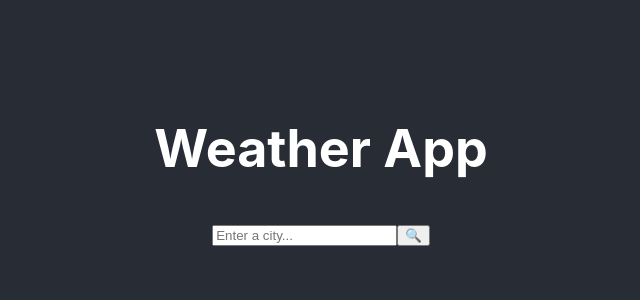
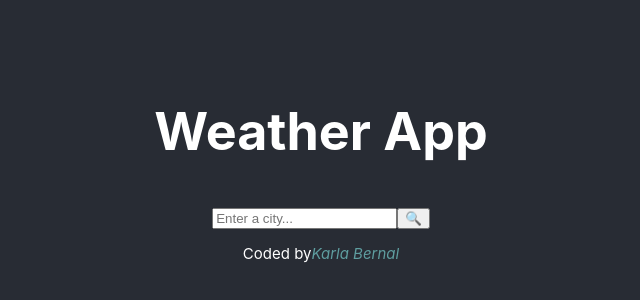
Before and after one commit to kbernal96/weather-react-app, a React (Create React App) app: page / in a window 1280 px wide. Shown: the part 236-536 px from the top of the page, without its empty margins (319-959 px from the left). Built offline with nearby package versions, Linux system fonts and the light colour scheme.

Commit message:
added footer and some css

```diff
--- a/src/App.css
+++ b/src/App.css
@@ -10,9 +10,15 @@
   color: white;
 }
 
-.App-logo {
-  height: 40vmin;
-  pointer-events: none;
+footer {
+  margin-top: 1em;
+  font-size: 15px;
+}
+
+.coder {
+  font-style: italic;
+  color:cadetblue;
+  text-decoration: none;
 }
 
 @media (prefers-reduced-motion: no-preference) {
--- a/src/App.js
+++ b/src/App.js
@@ -6,6 +6,10 @@ function App() {
     <div className="App">
       <h1>Weather App</h1>
       <SearchEngine />
+      <footer>
+        Coded by
+        <a className="coder" href="https://github.com/kbernal96/weather-react-app" target="_blank" rel="noreferrer">Karla Bernal</a>
+      </footer>
     </div>
   );
 }
```
